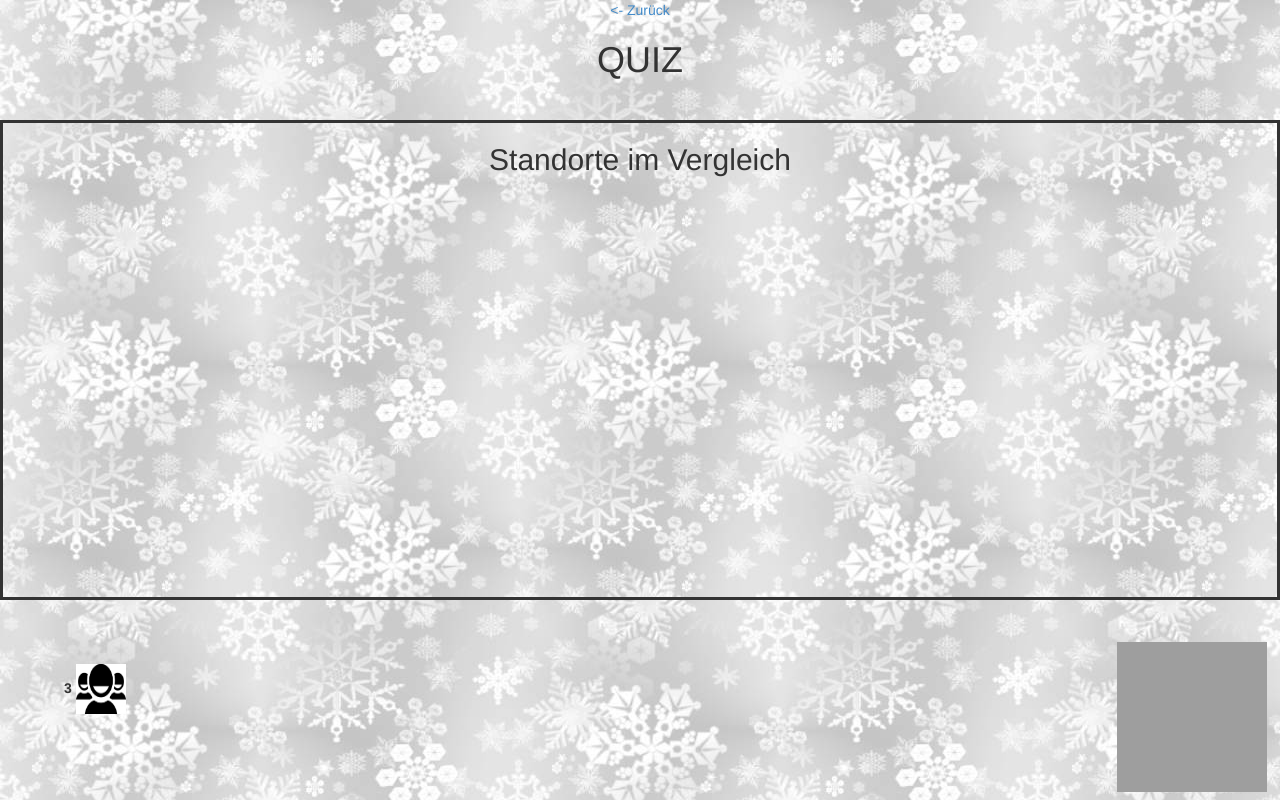
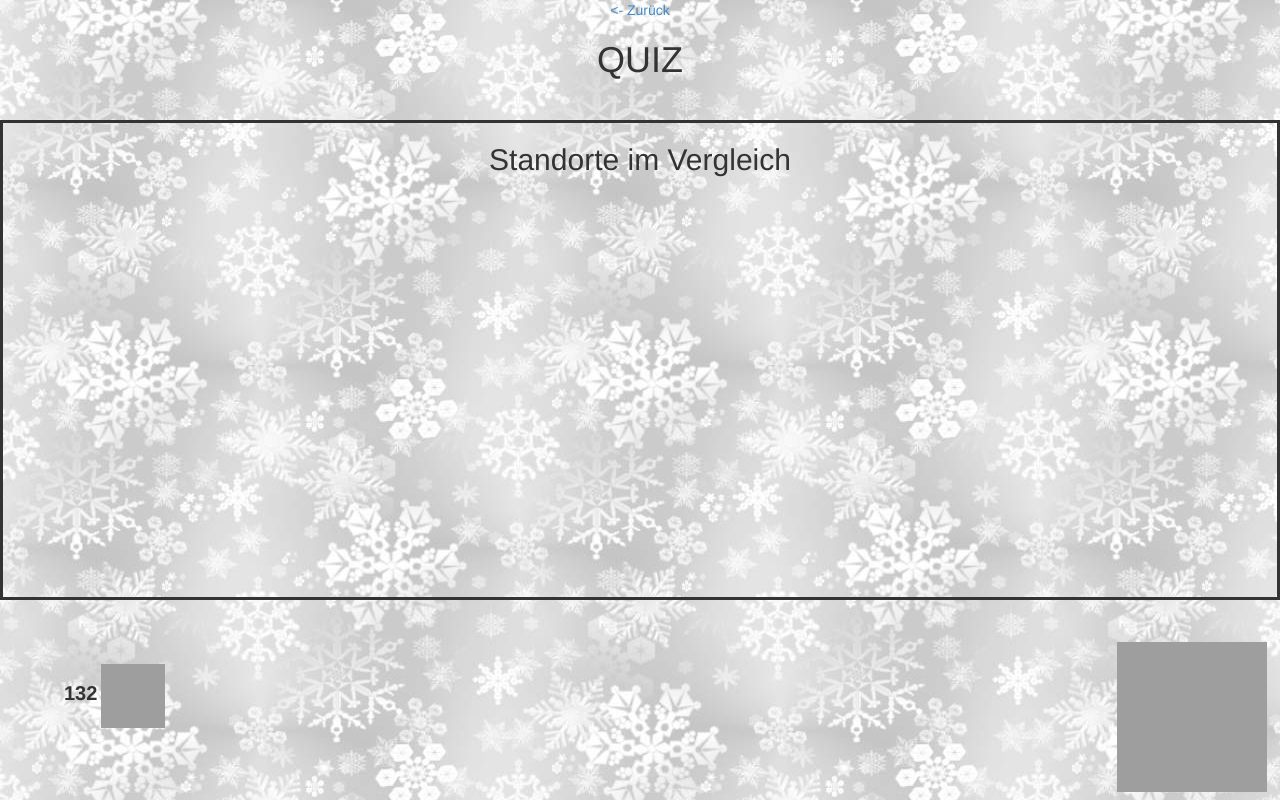
Before and after one commit to adnoela/hci, a PHP site: page /quizanalysis.php?Akh=1 in a window 1280 px wide. Run offline with PHP 8.4, Linux system fonts and the light colour scheme; data that the repository does not hold is empty; some libraries are stand-ins or nearby versions; grey boxes are pictures that could not be loaded.

Commit message:
community info

```diff
--- a/css/main.css
+++ b/css/main.css
@@ -84,7 +84,7 @@ body{
     float:left;
     height:85%;
 }
-#community{
+.community{
     float: left;
     margin-left: 50%;
     margin: 5%;
--- a/index.php
+++ b/index.php
@@ -125,6 +125,12 @@
                 <button id="btnD" class="btn-xl btn-primary btn-block">Pizzaschneider</button>
             </div>
         </div>
+
+        <div class="community">
+            <label id="users" style="font-size:20px">132</label>
+            <img src="pics/users.jpg" width="64px" height="64px">
+
+        </div>
         <div class="qrBox">
 
             <a href="drawquiz.php" style>
--- a/quizanalysis.php
+++ b/quizanalysis.php
@@ -46,11 +46,11 @@ and open the template in the editor.
 
         </section>
 
-        <aside id="community">
-            <label id="users">3</label>
-            <img src="pics/users.jpg" width="50px" height="50px">
+        <div class="community">
+            <label id="users" style="font-size:20px">132</label>
+            <img src="pics/users.jpg" width="64px" height="64px">
 
-        </aside>
+        </div>
         <div id="qr-box">
             <a href="quizmobile.php">
                 <img id="code" src="http://api.qrserver.com/v1/create-qr-code/?color=000000&amp;bgcolor=FFFFFF&amp;data=http%3A%2F%2Fdacima.lima-city.de%2Fquizmobile.php&amp;qzone=1&amp;margin=0&amp;size=400x400&amp;ecc=L" alt="qr code" />
--- a/quizscreen.php
+++ b/quizscreen.php
@@ -243,7 +243,11 @@ if (file_exists($filename)) {
         </section>
 
         <aside id="community">
-            <p>TODO: Community Info</p>
+        <div class="community">
+            <label id="users" style="font-size:20px">132</label>
+            <img src="pics/users.jpg" width="64px" height="64px">
+
+        </div>
             <p>right: <label id="rightAnswers">0</label>, wrong: <label id="wrongAnswers">0</label>
             </p>
 
```
Also changed, not shown: pics/users.jpg (deleted), pics/users.png (added).
